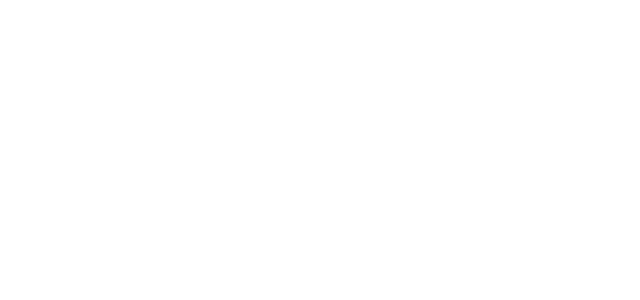
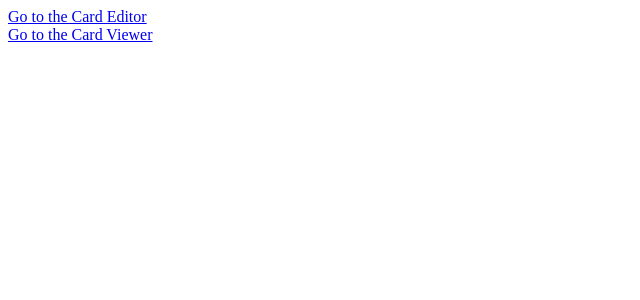
Before and after one commit to alzh9000/datamatch-bootcamp, a React (Create React App) app: page / in a window 1280 px wide. Shown: the top 300 px of the page, without its empty margins (0-640 px from the left). Built offline with nearby package versions, Linux system fonts and the light colour scheme.

Commit message:
wrote homepage

```diff
--- a/src/App.js
+++ b/src/App.js
@@ -1,6 +1,7 @@
 import React from 'react';
 import CardEditor from './CardEditor';
 import CardViewer from './CardViewer';
+import Homepage from './Homepage';
 import { Switch, Route } from 'react-router-dom';
 
 class App extends React.Component {
@@ -28,6 +29,9 @@
 	render() {
 		return (
 			<Switch>
+				<Route exact path='/'>
+					<Homepage />
+				</Route>
 				<Route exact path='/editor'>
 					<CardEditor
 						addCard={this.addCard}
--- /dev/null
+++ b/src/Homepage.js
@@ -0,0 +1,12 @@
+import React from 'react';
+import { Link } from 'react-router-dom';
+
+const Homepage = () => (
+	<div>
+		<Link to='/editor'>Go to the Card Editor</Link>
+        <br/>
+		<Link to='/viewer'>Go to the Card Viewer</Link>
+	</div>
+);
+
+export default Homepage;
```
